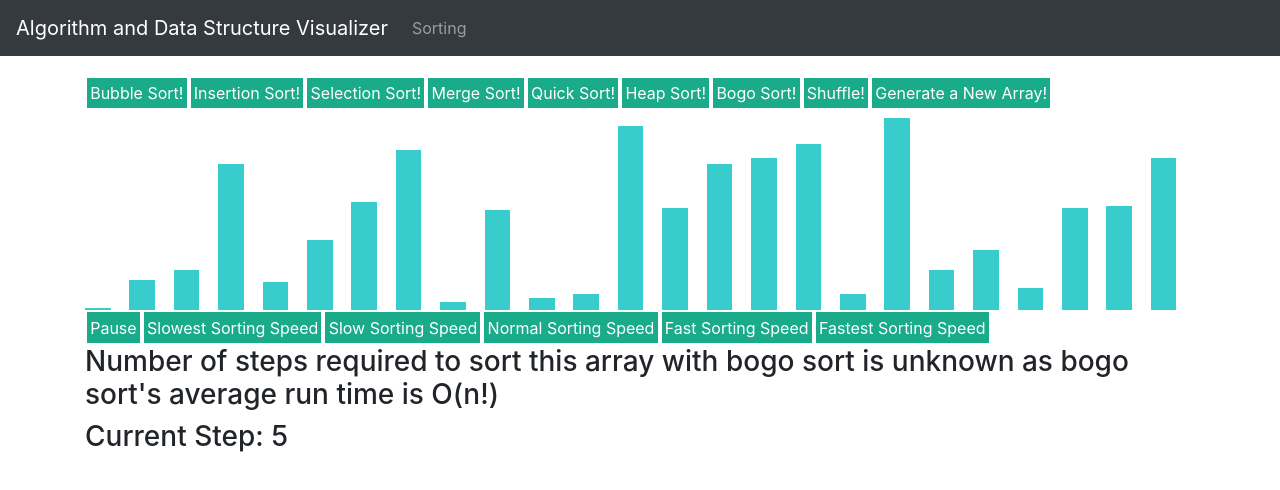
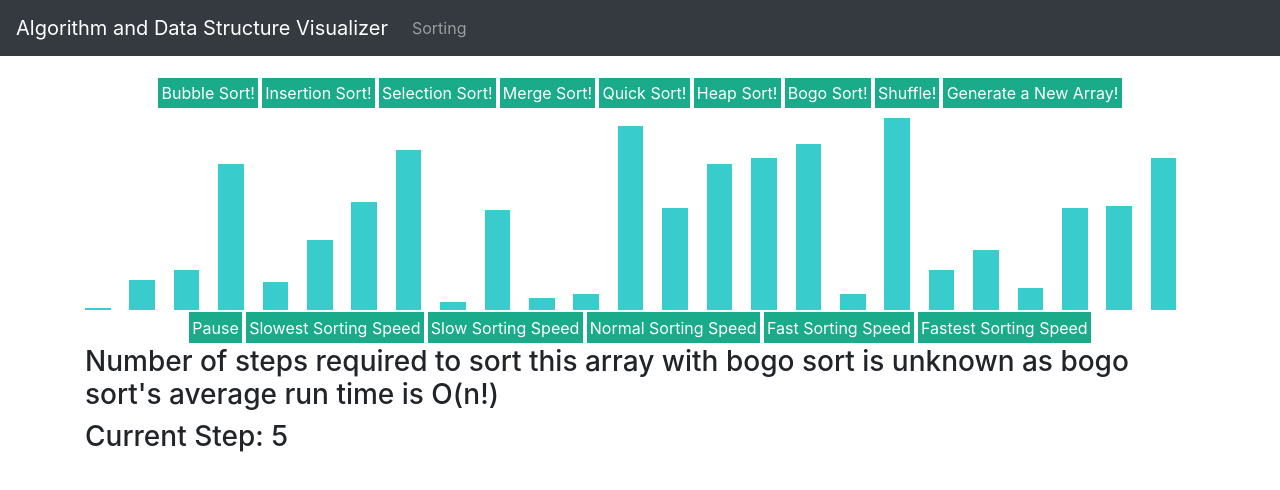
Before and after one commit to matt-hendrick/Algorithm-Data-Structure-Visualizer, a React (Create React App) app: page /sorting in a window 1280 px wide. Both pictures are taken after a click on the button "Bogo Sort!". Shown: the top 490 px of the page. Built offline with nearby package versions, Linux system fonts and the light colour scheme.

Commit message:
Style: Centered sorting buttons

```diff
--- a/src/containers/Sorting.js
+++ b/src/containers/Sorting.js
@@ -377,7 +377,9 @@ function Sorting() {
 
   return (
     <div>
-      <div>
+      <div
+        style={{ display: 'flex', justifyContent: 'center', flexWrap: 'wrap' }}
+      >
         <MyButton onClick={handleBubbleSort}>Bubble Sort!</MyButton>
         <MyButton onClick={handleInsertionSort}>Insertion Sort!</MyButton>
         <MyButton onClick={handleSelectionSort}>Selection Sort!</MyButton>
@@ -422,7 +424,13 @@ function Sorting() {
         ) : null}
       </div>
       {currentStep > 0 ? (
-        <div>
+        <div
+          style={{
+            display: 'flex',
+            justifyContent: 'center',
+            flexWrap: 'wrap',
+          }}
+        >
           <MyButton onClick={togglePause}>
             {isRunning ? 'Pause' : 'Continue'}
           </MyButton>
```
